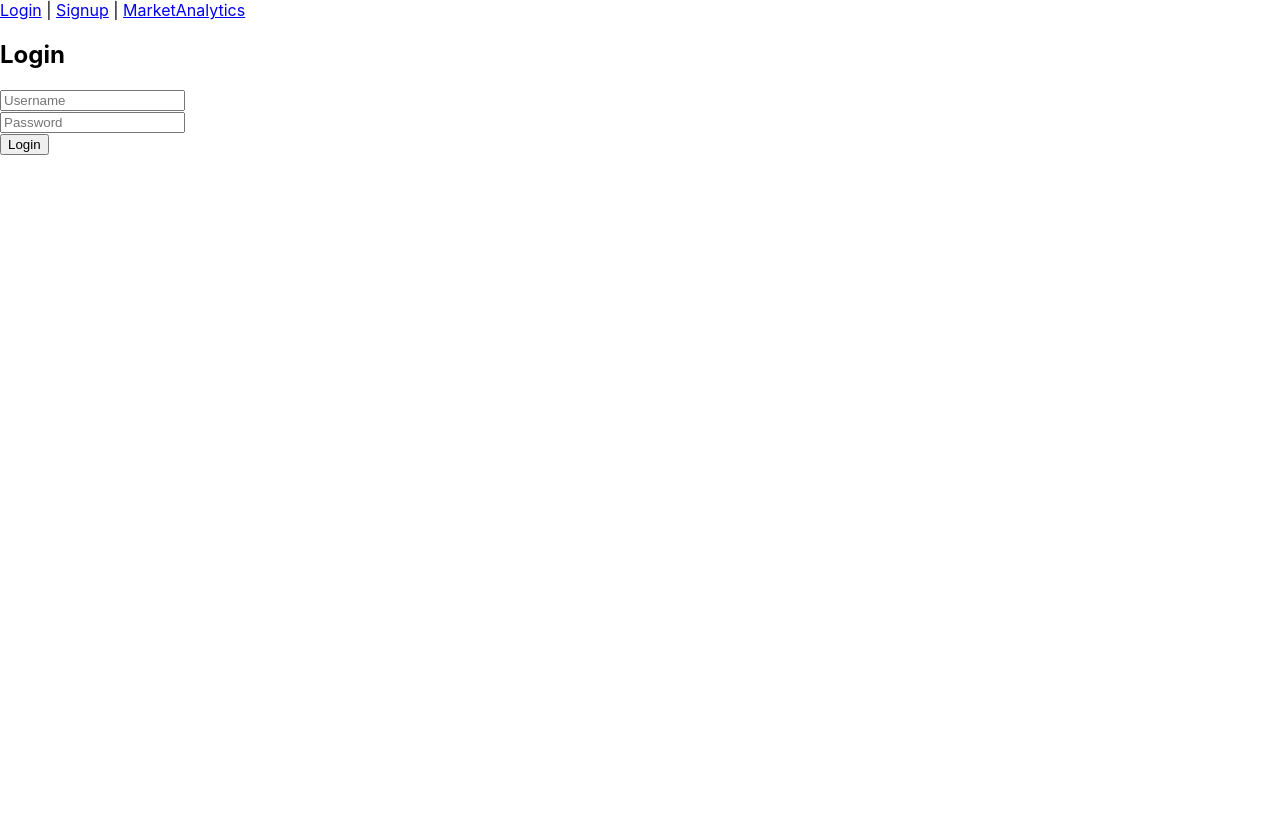
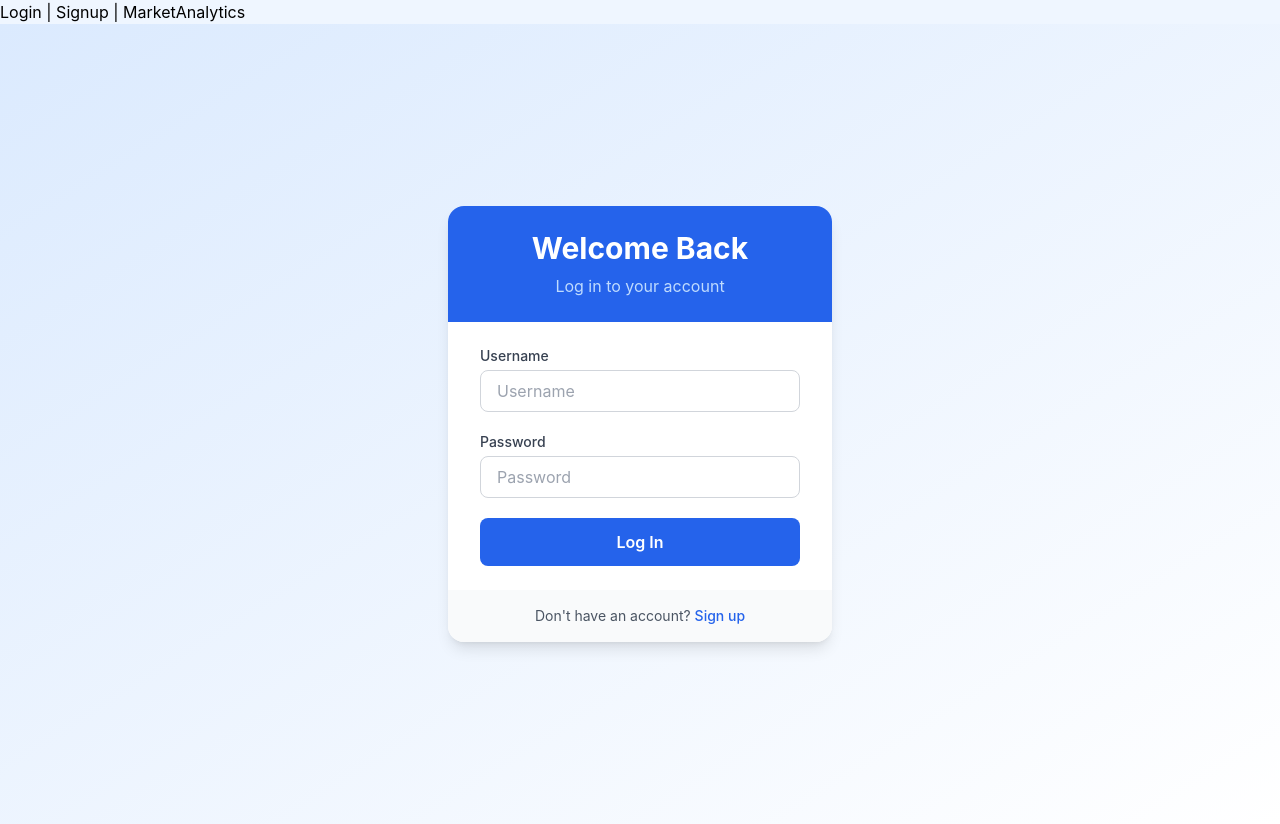
Before and after one commit to Anir1chak/trading-monorepo, a React (Create React App) app in the folder trading-frontend/: page / in a window 1280 px wide. Before the commit the page ends 800 px from the top, so only its background shows below. Built offline with nearby package versions, Linux system fonts and the light colour scheme.

Commit message:
css changes

```diff
--- a/trading-frontend/package.json
+++ b/trading-frontend/package.json
@@ -37,5 +37,10 @@
       "last 1 firefox version",
       "last 1 safari version"
     ]
+  },
+  "devDependencies": {
+    "autoprefixer": "^10.4.21",
+    "postcss": "^8.5.6",
+    "tailwindcss": "^3.4.17"
   }
 }
--- /dev/null
+++ b/trading-frontend/postcss.config.js
@@ -0,0 +1,6 @@
+module.exports = {
+  plugins: {
+    tailwindcss: {},
+    autoprefixer: {},
+  },
+}
--- a/trading-frontend/public/index.html
+++ b/trading-frontend/public/index.html
@@ -2,42 +2,29 @@
 <html lang="en">
   <head>
     <meta charset="utf-8" />
+    <meta http-equiv="X-UA-Compatible" content="IE=edge" />
+    <meta name="viewport" content="width=device-width, initial-scale=1" />
+    <title>Trading App</title>
+    <meta name="description" content="Full-stack trading app with real-time analytics" />
+
+    <!-- Favicon -->
     <link rel="icon" href="%PUBLIC_URL%/favicon.ico" />
-    <meta name="viewport" content="width=device-width, initial-scale=1" />
-    <meta name="theme-color" content="#000000" />
-    <meta
-      name="description"
-      content="Web site created using create-react-app"
-    />
+
+    <!-- Apple Touch Icon -->
     <link rel="apple-touch-icon" href="%PUBLIC_URL%/logo192.png" />
-    <!--
-      manifest.json provides metadata used when your web app is installed on a
-      user's mobile device or desktop. See https://developers.google.com/web/fundamentals/web-app-manifest/
-    -->
+
+    <!-- Web Manifest -->
     <link rel="manifest" href="%PUBLIC_URL%/manifest.json" />
-    <!--
-      Notice the use of %PUBLIC_URL% in the tags above.
-      It will be replaced with the URL of the `public` folder during the build.
-      Only files inside the `public` folder can be referenced from the HTML.
 
-      Unlike "/favicon.ico" or "favicon.ico", "%PUBLIC_URL%/favicon.ico" will
-      work correctly both with client-side routing and a non-root public URL.
-      Learn how to configure a non-root public URL by running `npm run build`.
-    -->
-    <title>React App</title>
+    <!-- Injected CSS -->
+    <!-- Tailwind and other CSS are imported in src/index.js -->
   </head>
-  <body>
+  <body class="bg-blue-50">
     <noscript>You need to enable JavaScript to run this app.</noscript>
     <div id="root"></div>
     <!--
-      This HTML file is a template.
-      If you open it directly in the browser, you will see an empty page.
-
-      You can add webfonts, meta tags, or analytics to this file.
-      The build step will place the bundled scripts into the <body> tag.
-
-      To begin the development, run `npm start` or `yarn start`.
-      To create a production bundle, use `npm run build` or `yarn build`.
+      React Scripts will automatically inject built JS and CSS files here.
+      Do NOT include manual <script> tags to bundles.
     -->
   </body>
 </html>
--- a/trading-frontend/src/components/Login.js
+++ b/trading-frontend/src/components/Login.js
@@ -9,37 +9,82 @@ const Login = () => {
   const [message, setMessage] = useState("");
   const navigate = useNavigate();
 
-  const handleLogin = (e) => {
+  const handleLogin = async (e) => {
     e.preventDefault();
-    axios.post(`${process.env.REACT_APP_API_URL}/api/login`, { username, password })
-  .then(response => {
-    if (response.data.loginSuccessful) {
-      localStorage.setItem("user", JSON.stringify(response.data.user));
-      setMessage("Login successful");
-      navigate("/market");
-    } else {
-      setMessage("Invalid username or password");
+    try {
+      const { data } = await axios.post(
+        `${process.env.REACT_APP_API_URL}/api/login`,
+        { username, password }
+      );
+      if (data.loginSuccessful) {
+        localStorage.setItem("user", JSON.stringify(data.user));
+        setMessage("Login successful");
+        navigate("/market");
+      } else {
+        setMessage(data.message || "Invalid credentials");
+      }
+    } catch (error) {
+      console.error(error);
+      setMessage("An error occurred. Please try again.");
     }
-  })
-  .catch(error => {
-    console.error("There was an error!", error);
-    setMessage("An error occurred");
-  });
   };
 
   return (
-    <div>
-      <h2>Login</h2>
-      <form onSubmit={handleLogin}>
-        <input type="text" placeholder="Username" required
-          value={username} onChange={e => setUsername(e.target.value)} />
-        <br />
-        <input type="password" placeholder="Password" required
-          value={password} onChange={e => setPassword(e.target.value)} />
-        <br />
-        <button type="submit">Login</button>
-      </form>
-      <p>{message}</p>
+    <div className="min-h-screen flex items-center justify-center bg-gradient-to-br from-blue-100 to-white p-6">
+      <div className="w-full max-w-sm bg-white rounded-2xl shadow-lg overflow-hidden">
+        <div className="px-8 py-6 bg-blue-600 text-white text-center">
+          <h2 className="text-3xl font-bold">Welcome Back</h2>
+          <p className="mt-2 text-blue-200">Log in to your account</p>
+        </div>
+        <form onSubmit={handleLogin} className="px-8 py-6 space-y-5">
+          <div>
+            <label className="block text-sm font-medium text-gray-700 mb-1">
+              Username
+            </label>
+            <input
+              type="text"
+              placeholder="Username"
+              value={username}
+              onChange={(e) => setUsername(e.target.value)}
+              required
+              className="w-full border border-gray-300 px-4 py-2 rounded-lg focus:outline-none focus:ring-2 focus:ring-blue-500 transition"
+            />
+          </div>
+          <div>
+            <label className="block text-sm font-medium text-gray-700 mb-1">
+              Password
+            </label>
+            <input
+              type="password"
+              placeholder="Password"
+              value={password}
+              onChange={(e) => setPassword(e.target.value)}
+              required
+              className="w-full border border-gray-300 px-4 py-2 rounded-lg focus:outline-none focus:ring-2 focus:ring-blue-500 transition"
+            />
+          </div>
+          <button
+            type="submit"
+            className="w-full bg-blue-600 text-white font-semibold py-3 rounded-lg hover:bg-blue-700 transition"
+          >
+            Log In
+          </button>
+          {message && (
+            <p className="text-center text-sm text-red-600 mt-2">{message}</p>
+          )}
+        </form>
+        <div className="px-8 py-4 bg-gray-50 text-center">
+          <p className="text-sm text-gray-600">
+            Don't have an account?{' '}
+            <button
+              onClick={() => navigate('/signup')}
+              className="text-blue-600 font-medium hover:underline"
+            >
+              Sign up
+            </button>
+          </p>
+        </div>
+      </div>
     </div>
   );
 };
--- a/trading-frontend/src/components/Signup.js
+++ b/trading-frontend/src/components/Signup.js
@@ -27,51 +27,58 @@ const Signup = () => {
   };
 
   return (
-    <div className="min-h-screen flex items-center justify-center bg-gradient-to-br from-blue-50 to-indigo-100 p-4">
-      <div className="w-full max-w-md bg-white rounded-xl shadow-lg overflow-hidden">
-        <div className="px-8 py-6 bg-indigo-600 text-white text-center">
-          <h2 className="text-3xl font-semibold">Create Account</h2>
-          <p className="mt-2 text-indigo-200">Join our trading platform</p>
+    <div className="min-h-screen flex items-center justify-center bg-blue-50 p-8">
+      <div className="w-full max-w-md bg-white rounded-2xl shadow-xl overflow-hidden">
+        <div className="bg-blue-600 px-8 py-6 text-center">
+          <h2 className="text-3xl font-bold text-white">Create Your Account</h2>
+          <p className="mt-2 text-blue-200">Join now and start trading!</p>
         </div>
-        <form onSubmit={handleSignup} className="px-8 py-6 space-y-5">
+        <form
+          onSubmit={handleSignup}
+          className="px-8 py-6 space-y-5 bg-white"
+        >
           <div>
-            <label className="text-sm font-medium text-gray-700">Username</label>
+            <label className="block text-sm font-medium text-gray-700 mb-1">
+              Username
+            </label>
             <input
               type="text"
-              placeholder="Enter your username"
-              required
+              placeholder="Username"
               value={username}
               onChange={(e) => setUsername(e.target.value)}
-              className="mt-1 w-full px-4 py-2 border border-gray-300 rounded-md focus:ring-2 focus:ring-indigo-500 focus:border-transparent transition"
+              required
+              className="w-full border border-gray-300 px-4 py-2 rounded-lg focus:outline-none focus:ring-2 focus:ring-blue-500 transition"
             />
           </div>
           <div>
-            <label className="text-sm font-medium text-gray-700">Password</label>
+            <label className="block text-sm font-medium text-gray-700 mb-1">
+              Password
+            </label>
             <input
               type="password"
-              placeholder="Enter a strong password"
-              required
+              placeholder="Password"
               value={password}
               onChange={(e) => setPassword(e.target.value)}
-              className="mt-1 w-full px-4 py-2 border border-gray-300 rounded-md focus:ring-2 focus:ring-indigo-500 focus:border-transparent transition"
+              required
+              className="w-full border border-gray-300 px-4 py-2 rounded-lg focus:outline-none focus:ring-2 focus:ring-blue-500 transition"
             />
           </div>
           <button
             type="submit"
-            className="w-full bg-indigo-600 text-white py-2 rounded-md font-medium hover:bg-indigo-700 transition"
+            className="w-full bg-blue-600 text-white font-semibold py-3 rounded-lg hover:bg-blue-700 transition"
           >
             Sign Up
           </button>
           {message && (
-            <p className="mt-2 text-center text-sm text-red-600">{message}</p>
+            <p className="text-center text-sm text-red-600 mt-2">{message}</p>
           )}
         </form>
         <div className="px-8 py-4 bg-gray-50 text-center">
-          <p className="text-sm">
+          <p className="text-sm text-gray-600">
             Already have an account?{' '}
             <button
               onClick={() => navigate('/login')}
-              className="text-indigo-600 hover:underline"
+              className="text-blue-600 font-medium hover:underline"
             >
               Log in
             </button>
--- a/trading-frontend/src/index.css
+++ b/trading-frontend/src/index.css
@@ -1,13 +1,51 @@
-body {
+/* src/index.css */
+/* Tailwind imports (ensure tailwind.config.js is set up) */
+@import "tailwindcss/base";
+@import "tailwindcss/components";
+@import "tailwindcss/utilities";
+
+/* Global Reset and Typography */
+html, body {
   margin: 0;
+  padding: 0;
+  min-height: 100vh;
   font-family: -apple-system, BlinkMacSystemFont, 'Segoe UI', 'Roboto', 'Oxygen',
-    'Ubuntu', 'Cantarell', 'Fira Sans', 'Droid Sans', 'Helvetica Neue',
-    sans-serif;
+    'Ubuntu', 'Cantarell', 'Fira Sans', 'Droid Sans', 'Helvetica Neue', sans-serif;
   -webkit-font-smoothing: antialiased;
   -moz-osx-font-smoothing: grayscale;
 }
 
 code {
-  font-family: source-code-pro, Menlo, Monaco, Consolas, 'Courier New',
-    monospace;
+  font-family: source-code-pro, Menlo, Monaco, Consolas, 'Courier New', monospace;
 }
+
+/* Custom Utility Classes */
+.btn-primary {
+  background-color: #2563eb; /* blue-600 */
+  color: white;
+  font-weight: 600;
+  padding: 0.5rem 1rem;
+  border-radius: 0.5rem;
+  transition: background-color 0.2s;
+}
+.btn-primary:hover {
+  background-color: #1e40af; /* blue-800 */
+}
+
+.btn-secondary {
+  background-color: #f3f4f6; /* gray-100 */
+  color: #1f2937; /* gray-800 */
+  font-weight: 500;
+  padding: 0.5rem 1rem;
+  border-radius: 0.5rem;
+  transition: background-color 0.2s;
+}
+.btn-secondary:hover {
+  background-color: #e5e7eb; /* gray-200 */
+}
+
+.container {
+  max-width: 48rem; /* 3xl */
+  margin-left: auto;
+  margin-right: auto;
+}
--- /dev/null
+++ b/trading-frontend/tailwind.config.js
@@ -0,0 +1,17 @@
+// tailwind.config.js
+/** @type {import('tailwindcss').Config} */
+module.exports = {
+  content: [
+    "./src/**/*.{js,jsx,ts,tsx}",   // scan all React source files
+    "./public/index.html"           // scan the HTML template
+  ],
+  theme: {
+    extend: {
+      // you can add custom colors, spacing, etc. here
+      colors: {
+        primary: "#2563eb",
+      },
+    },
+  },
+  plugins: [],
+};
```
Also changed, not shown: 1 other file (tests, documents, lock files or other folders).
